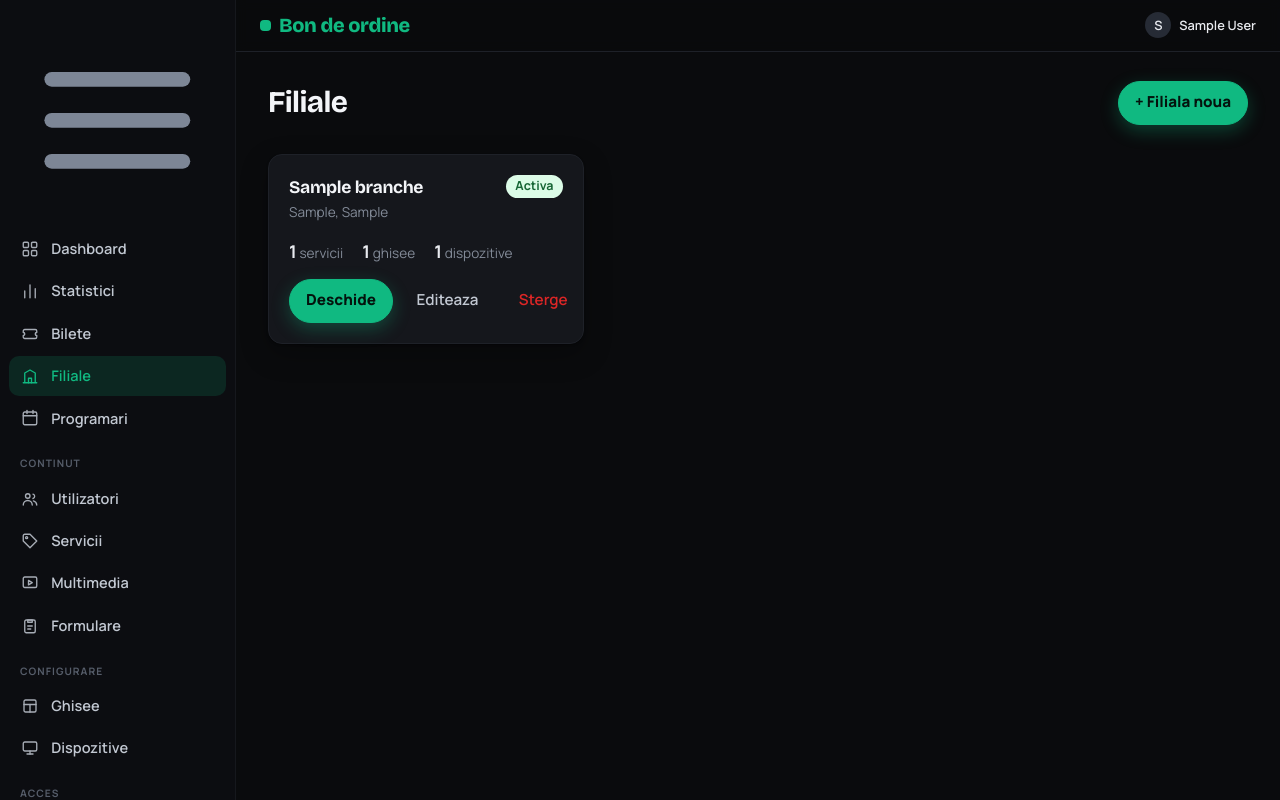
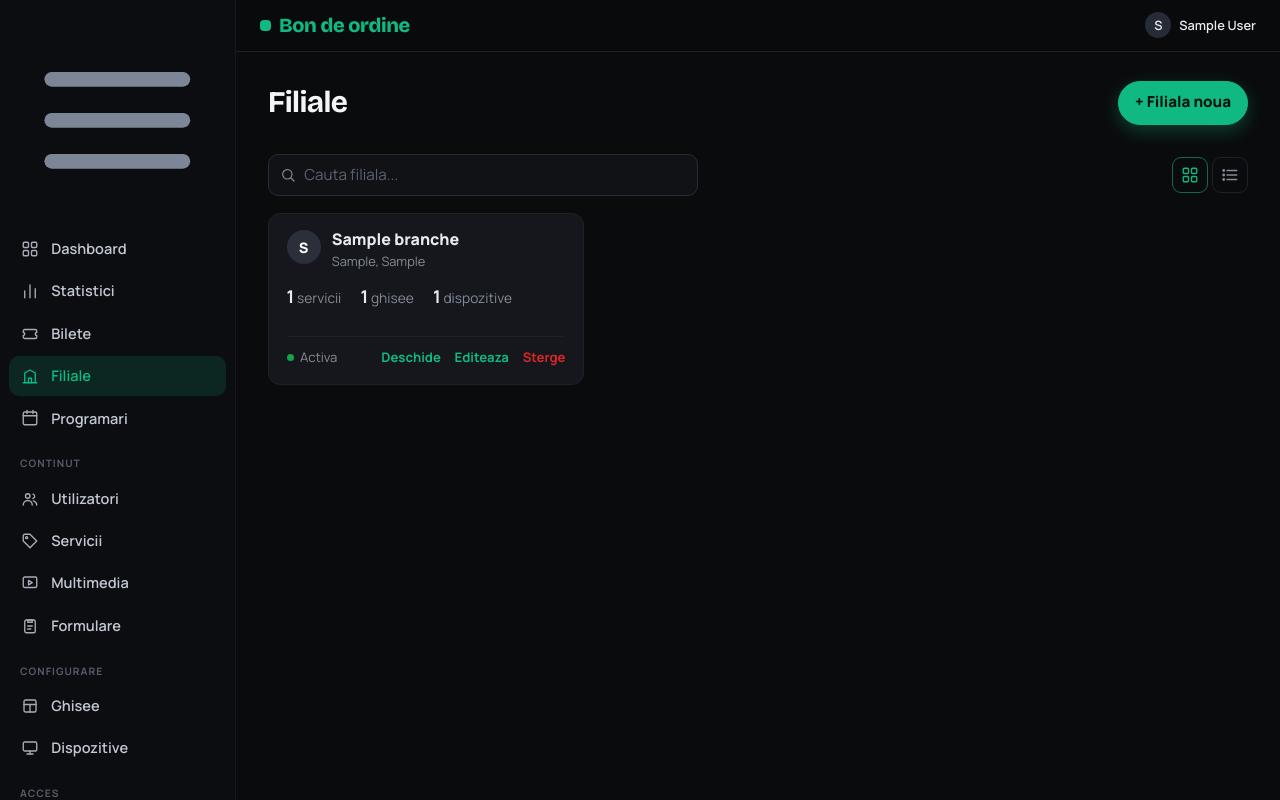
Before and after one commit to buzoianufamily/bon-de-ordine, a PHP site: page /admin/branches in a window 1280 px wide. Run offline with PHP 8.4, Linux system fonts and the light colour scheme; the visitor is signed in with stand-in values (Sample User, id 1); tables that the repository leaves empty hold one stand-in row (values such as "Sample post"); some libraries are stand-ins or nearby versions.

Commit message:
Liste in stil carduri Moviik (Servicii, Ghisee, Utilizatori, Formulare, Filiale, Dispozitive)
- Grila de carduri (.cardgrid/.mcard) cu badge circular, titlu, subtitlu,
  footer cu status (bulina colorata) + actiuni Editeaza/Sterge
- Bara de unelte cu cautare live + comutator grila/lista (list_toolbar + JS)
- Iconuri SVG search/grid/list adaugate in aicon()

https://claude.ai/code/session_011bZYV6BkVSYAwhNYTodE7w

```diff
--- a/app/views/admin/_footer.php
+++ b/app/views/admin/_footer.php
@@ -2,4 +2,21 @@
   </main>
 </div><!-- .shell -->
 <script src="<?= e(asset('js/app.js')) ?>"></script>
+<script>
+/* cautare + comutator grila/lista pentru paginile de liste (no-op daca lipsesc) */
+document.addEventListener('input',function(e){
+  var i=e.target.closest('[data-filter]'); if(!i)return;
+  var grid=document.querySelector(i.getAttribute('data-filter')||'.cardgrid'); if(!grid)return;
+  var q=i.value.trim().toLowerCase();
+  grid.querySelectorAll('[data-name]').forEach(function(c){
+    c.style.display=(c.getAttribute('data-name')||'').indexOf(q)>-1?'':'none';
+  });
+});
+document.addEventListener('click',function(e){
+  var t=e.target.closest('[data-view]'); if(!t)return; e.preventDefault();
+  var grid=document.querySelector('.cardgrid'); if(!grid)return;
+  grid.classList.toggle('aslist',t.getAttribute('data-view')==='list');
+  document.querySelectorAll('[data-view]').forEach(function(b){b.classList.toggle('on',b===t);});
+});
+</script>
 </body></html>
--- a/app/views/admin/_header.php
+++ b/app/views/admin/_header.php
@@ -24,9 +24,22 @@ function aicon(string $k): string {
         'terminal'    => '<circle cx="12" cy="12" r="9"/><path d="M10 8l5 4-5 4z"/>',
         'logout'      => '<path d="M9 21H5a2 2 0 0 1-2-2V5a2 2 0 0 1 2-2h4"/><path d="M16 17l5-5-5-5"/><line x1="21" y1="12" x2="9" y2="12"/>',
         'menu'        => '<line x1="4" y1="7" x2="20" y2="7"/><line x1="4" y1="12" x2="20" y2="12"/><line x1="4" y1="17" x2="20" y2="17"/>',
+        'search'      => '<circle cx="11" cy="11" r="7"/><line x1="21" y1="21" x2="16.5" y2="16.5"/>',
+        'grid'        => '<rect x="3" y="3" width="7" height="7" rx="1.5"/><rect x="14" y="3" width="7" height="7" rx="1.5"/><rect x="3" y="14" width="7" height="7" rx="1.5"/><rect x="14" y="14" width="7" height="7" rx="1.5"/>',
+        'list'        => '<line x1="8" y1="6" x2="21" y2="6"/><line x1="8" y1="12" x2="21" y2="12"/><line x1="8" y1="18" x2="21" y2="18"/><circle cx="3.6" cy="6" r="1"/><circle cx="3.6" cy="12" r="1"/><circle cx="3.6" cy="18" r="1"/>',
     ];
     $inner = $p[$k] ?? '';
     return '<svg viewBox="0 0 24 24" fill="none" stroke="currentColor" stroke-width="1.8" stroke-linecap="round" stroke-linejoin="round">'.$inner.'</svg>';
+}
+
+/* bara cu cautare + comutator grila/lista (ca la Moviik) */
+function list_toolbar(string $placeholder = 'Cauta...'): string {
+    return '<div class="listhead">'
+        . '<div class="search">'.aicon('search').'<input type="text" placeholder="'.e($placeholder).'" data-filter=".cardgrid"></div>'
+        . '<div class="viewtoggle">'
+        .   '<a class="on" data-view="grid" title="Grila">'.aicon('grid').'</a>'
+        .   '<a data-view="list" title="Lista">'.aicon('list').'</a>'
+        . '</div></div>';
 }
 
 /* grupuri de navigare (aspect Moviik) */
--- a/app/views/admin/branches.php
+++ b/app/views/admin/branches.php
@@ -1,24 +1,29 @@
 <?php $title='Filiale'; $active='branches'; require __DIR__.'/_header.php'; ?>
 <div class="topbar"><h1>Filiale</h1><a class="btn btn-primary" href="<?= e(url('admin/branches/new')) ?>">+ Filiala noua</a></div>
-<div class="kpis" style="grid-template-columns:repeat(auto-fill,minmax(280px,1fr))">
-  <?php foreach($rows as $b): ?>
-    <div class="card pad">
-      <div style="display:flex;justify-content:space-between;align-items:start">
-        <div><h3 style="margin:0"><?= e($b['name']) ?></h3>
-          <span class="muted" style="font-size:.85rem"><?= e(trim(($b['city']?:'').(($b['city']&&$b['country'])?', ':'').($b['country']?:''))) ?: '—' ?></span></div>
-        <span class="pill" style="background:<?= $b['active']?'#dcfce7':'#f1f5f9' ?>;color:<?= $b['active']?'#166534':'#64748b' ?>"><?= $b['active']?'Activa':'Inactiva' ?></span>
+<?= list_toolbar('Cauta filiala...') ?>
+<div class="cardgrid">
+<?php foreach($rows as $b): $loc=trim(($b['city']?:'').(($b['city']&&$b['country'])?', ':'').($b['country']?:'')); ?>
+  <div class="mcard" data-name="<?= e(mb_strtolower($b['name'].' '.$loc)) ?>">
+    <div class="mhead">
+      <span class="badge" style="background:#2a2f3a"><?= e(mb_strtoupper(mb_substr($b['name'],0,1))) ?></span>
+      <div style="flex:1"><div class="nm"><?= e($b['name']) ?></div>
+        <div class="sub muted"><?= e($loc ?: '—') ?></div></div>
     </div>
-      <div style="display:flex;gap:1.2rem;margin:.9rem 0;color:var(--muted);font-size:.85rem">
+    <div class="mbody grow" style="display:flex;gap:1.2rem">
       <span><strong style="color:var(--ink);font-size:1.1rem"><?= (int)$b['svc'] ?></strong> servicii</span>
       <span><strong style="color:var(--ink);font-size:1.1rem"><?= (int)$b['cnt'] ?></strong> ghisee</span>
       <span><strong style="color:var(--ink);font-size:1.1rem"><?= (int)$b['dev'] ?></strong> dispozitive</span>
     </div>
-      <div style="display:flex;gap:.4rem">
-        <a class="btn btn-primary" href="<?= e(url('admin/branches/'.$b['id'])) ?>">Deschide</a>
-        <a class="btn btn-ghost" href="<?= e(url('admin/branches/'.$b['id'].'/edit')) ?>">Editeaza</a>
-        <form method="post" action="<?= e(url('admin/branches/'.$b['id'].'/delete')) ?>" style="display:inline" onsubmit="return confirm('Stergi filiala SI tot ce contine (servicii, ghisee, dispozitive, bilete)?')"><?= csrf_field() ?><button class="btn btn-ghost" style="color:var(--danger)">Sterge</button></form>
+    <div class="card-foot">
+      <span class="st <?= $b['active']?'on':'' ?>"><span class="d"></span><?= $b['active']?'Activa':'Inactiva' ?></span>
+      <span>
+        <a class="lnk" href="<?= e(url('admin/branches/'.$b['id'])) ?>">Deschide</a>
+        <a class="lnk" href="<?= e(url('admin/branches/'.$b['id'].'/edit')) ?>" style="margin-left:.7rem">Editeaza</a>
+        <form method="post" action="<?= e(url('admin/branches/'.$b['id'].'/delete')) ?>" style="display:inline;margin-left:.7rem" onsubmit="return confirm('Stergi filiala SI tot ce contine (servicii, ghisee, dispozitive, bilete)?')"><?= csrf_field() ?><button class="lnk del">Sterge</button></form>
+      </span>
     </div>
   </div>
 <?php endforeach; ?>
+<?php if(!$rows): ?><div class="empty">Nicio filiala. Creeaza prima.</div><?php endif; ?>
 </div>
 <?php require __DIR__.'/_footer.php'; ?>
--- a/assets/css/app.css
+++ b/assets/css/app.css
@@ -181,3 +181,27 @@ body.admin .card-foot .st{display:inline-flex;align-items:center;gap:.4rem;color
 body.admin .card-foot .st .d{width:7px;height:7px;border-radius:999px;background:var(--muted)}
 body.admin .card-foot .st.on .d{background:var(--ok)}
 body.admin .card-foot a{font-weight:700}
+/* grila de carduri (liste) ca la Moviik */
+.listhead{display:flex;align-items:center;gap:.8rem;margin-bottom:1.1rem;flex-wrap:wrap}
+.listhead .search{position:relative;flex:1;max-width:430px;min-width:200px}
+.listhead .search input{padding-left:2.2rem}
+.listhead .search svg{position:absolute;left:.75rem;top:50%;transform:translateY(-50%);width:16px;height:16px;color:var(--muted);pointer-events:none}
+.viewtoggle{display:inline-flex;gap:.25rem;margin-left:auto}
+.viewtoggle a{padding:.5rem;border:1px solid var(--line);border-radius:9px;color:var(--muted);display:inline-flex;cursor:pointer}
+.viewtoggle a svg{width:18px;height:18px}
+.viewtoggle a.on{color:var(--accent);border-color:color-mix(in srgb,var(--accent) 45%,var(--line))}
+.cardgrid{display:grid;grid-template-columns:repeat(auto-fill,minmax(295px,1fr));gap:1rem}
+.cardgrid.aslist{grid-template-columns:1fr}
+.mcard{background:var(--surface);border:1px solid var(--line);border-radius:12px;padding:1rem 1.1rem;display:flex;flex-direction:column;min-height:150px;transition:.12s}
+.mcard:hover{border-color:color-mix(in srgb,var(--accent) 35%,var(--line))}
+.mcard .mhead{display:flex;align-items:flex-start;gap:.7rem}
+.mcard .badge{width:34px;height:34px;border-radius:999px;display:inline-flex;align-items:center;justify-content:center;color:#fff;font-weight:800;font-size:.9rem;flex:0 0 auto}
+.mcard .nm{font-weight:800;font-size:1rem;color:var(--ink);line-height:1.2}
+.mcard .sub{font-size:.8rem;margin-top:.15rem}
+.mcard .mbody{margin:.75rem 0;font-size:.86rem;color:var(--muted)}
+.mcard .mbody.grow{flex:1}
+.mcard .card-foot{margin-top:auto}
+.mcard .lnk{font-weight:700;color:var(--accent)}
+.mcard .lnk.del{color:var(--danger);background:none;border:none;cursor:pointer;font:inherit;font-weight:700;padding:0}
+.empty{grid-column:1/-1;text-align:center;color:var(--muted);padding:2.6rem;border:1px dashed var(--line);border-radius:12px}
+@media(max-width:980px){.cardgrid.aslist .mcard{flex-direction:column}}
```
Also changed, not shown: app/views/admin/counters.php (+22 -13 lines), app/views/admin/devices.php (+30 -24 lines), app/views/admin/forms.php (+20 -15 lines), app/views/admin/services.php (+23 -22 lines), app/views/admin/users.php (+23 -8 lines). Lines whose indentation alone changed are shown as unchanged.
